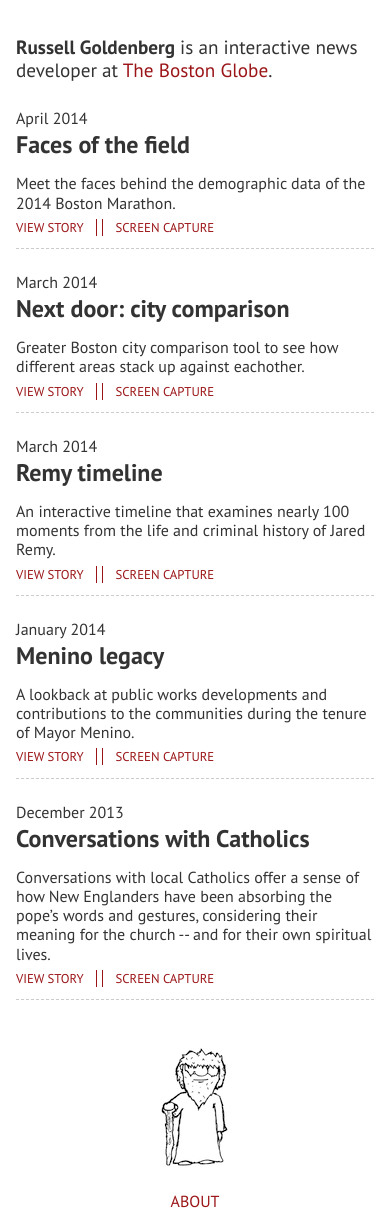
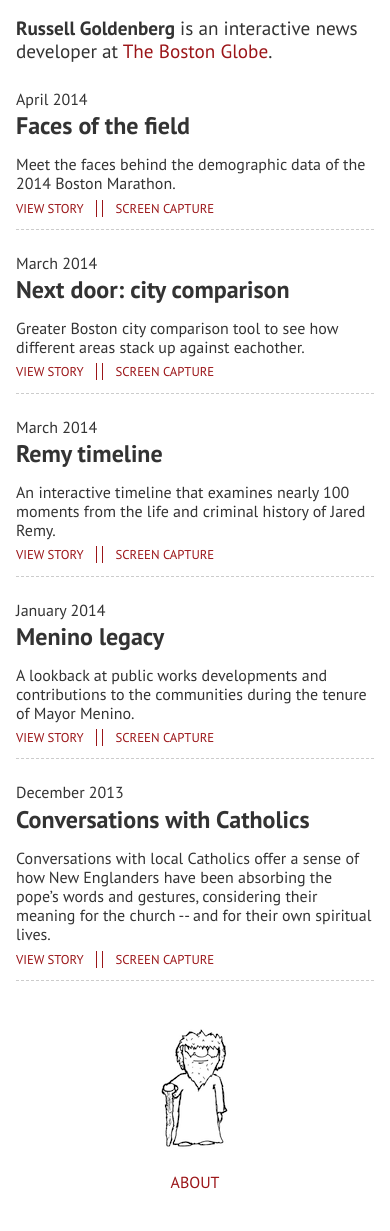
Before and after one commit to russellsamora/russellsamora.github.io, a Jekyll site: the page built from index.html, in a window 390 px wide. Built offline with Jekyll 4.4.1, drawn with Linux system fonts in a browser that asks for light colours; Markdown is read by kramdown in place of the engine named in the settings.

Commit message:
margintop

```diff
--- a/css/main.css
+++ b/css/main.css
@@ -207,6 +207,9 @@ a.vid {
 
   /* Mobile Portrait Size to Mobile Landscape Size (devices and browsers) */
   @media only screen and (max-width: 479px) {
+    .subtitle {
+      margin-top: 0;
+    }
     .posts {
       margin-top: 0;
     }
```
